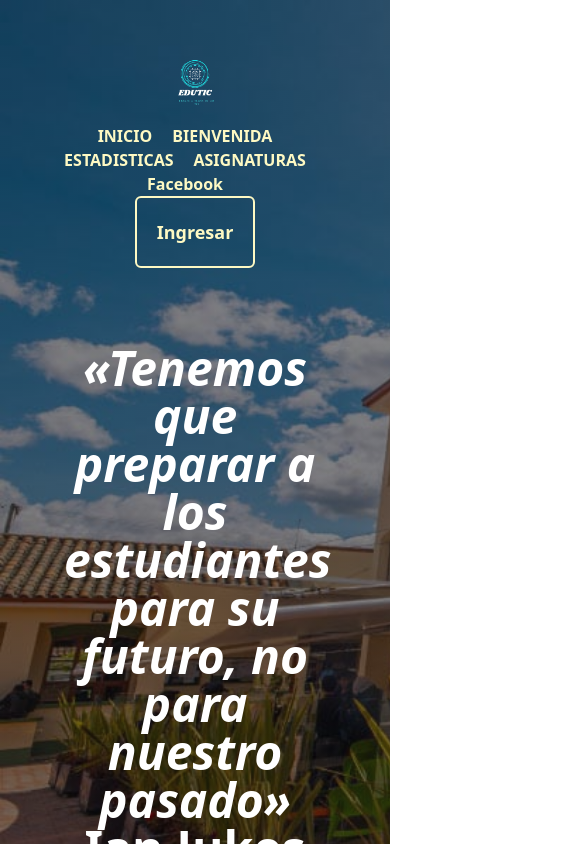
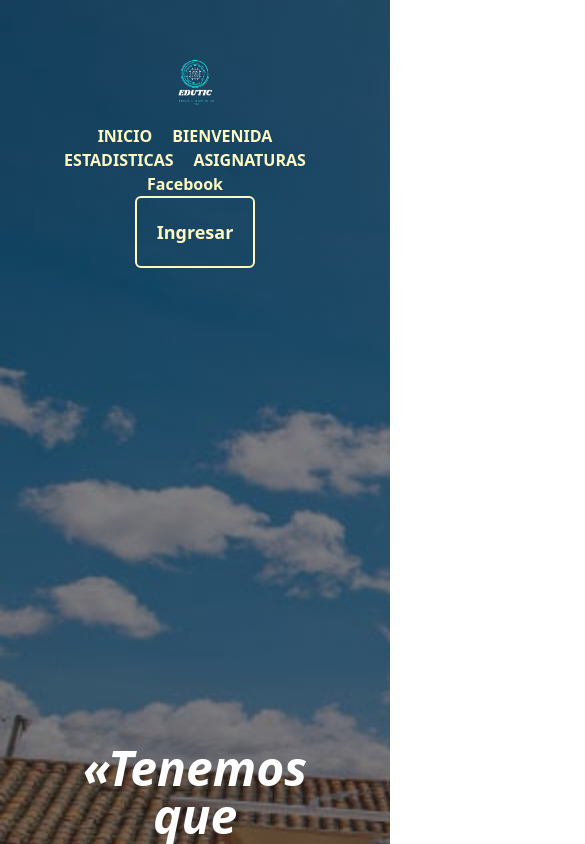
Before and after one commit to Angie20322/Edutic_Front, a React (Vite) app: page / in a window 390 px wide. Shown: the top 844 px of the page, 585 px wide, since content can reach past the window. Built offline with nearby package versions, Linux system fonts and the light colour scheme; no server answers.

Commit message:
Ajustes de video 2

```diff
--- a/src/components/Landing/Landing.jsx
+++ b/src/components/Landing/Landing.jsx
@@ -48,9 +48,7 @@ const Landing = (props) => {
       >
         <ReactPlayer
           url="https://www.youtube.com/embed/Ae5n33PC2kk"
-          className="react-player"
-          width="50%"
-          height="100%"
+          className="react-player mt-10 lg:mt-0 lg:ml-6 w-72 md:w-full md:h-full"
         />
         <div className="items-center">
           <p className="text-5xl text-center text-white font-semibold italic">
```
